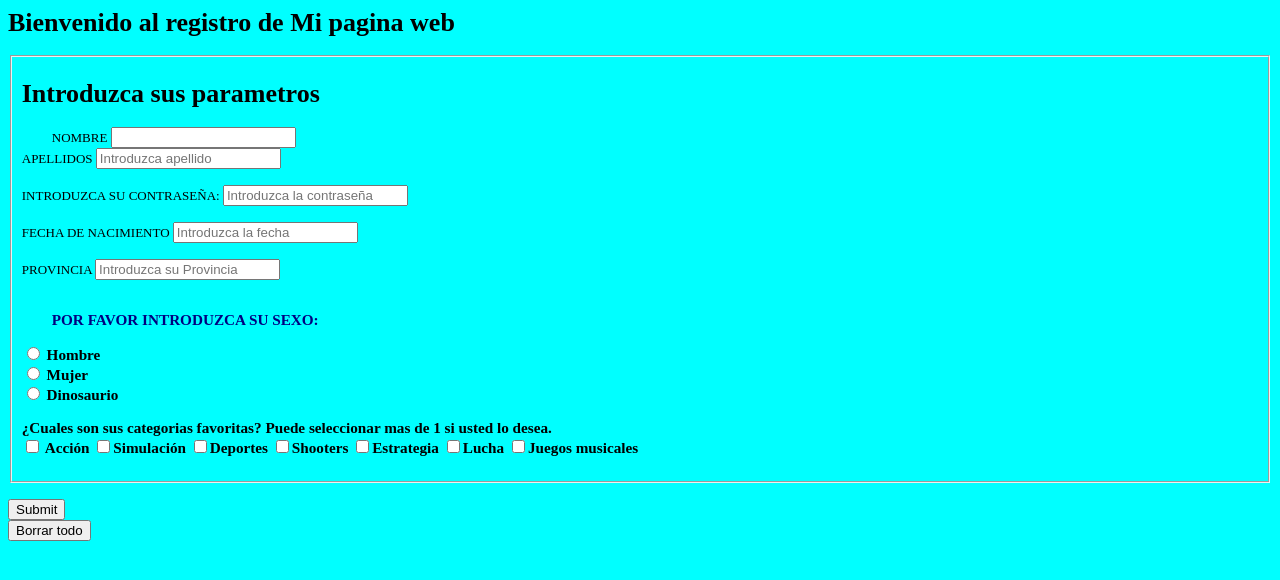
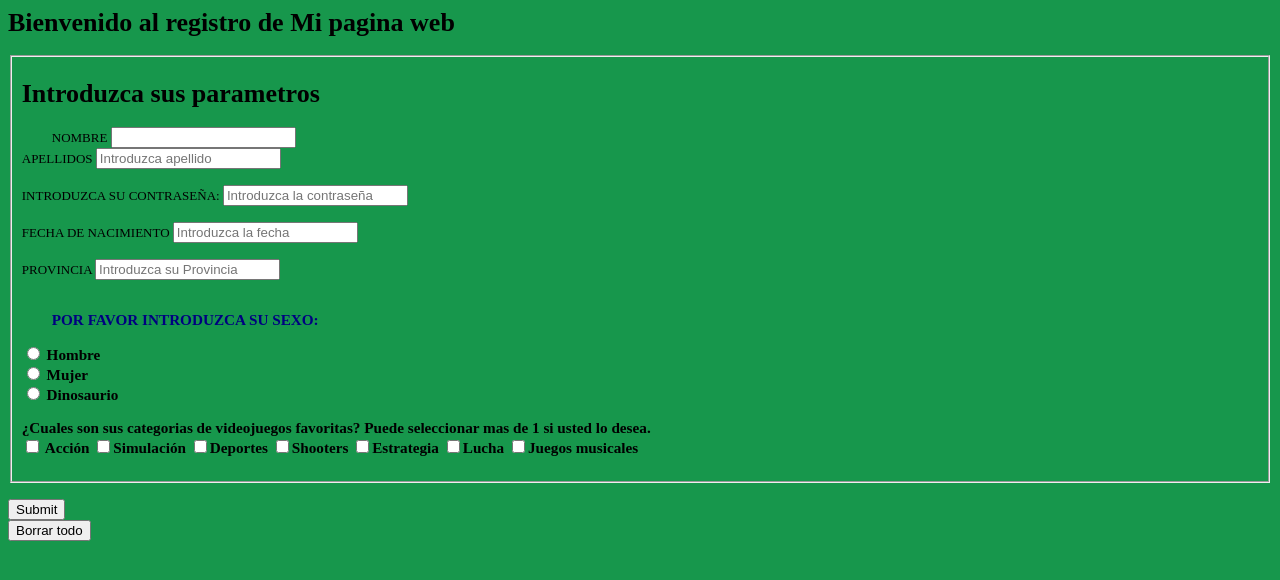
Before and after one commit to srpz2001/srpz2001.github.io, a plain HTML site: page Index1.html in a window 1280 px wide. Drawn offline with Linux system fonts and the light colour scheme.

Commit message:
Update Index1.html

```diff
--- a/Index1.html
+++ b/Index1.html
@@ -19,7 +19,7 @@
     <style>
         body {
             font-family: 'Aref Ruqaa';font-size: 13px;
-              background-color: rgb(0, 255, 255);
+              background-color: rgb(23, 151, 76);
           }
       </style>
     <h1>Bienvenido al registro de Mi pagina web</h1>
@@ -42,7 +42,7 @@
        <input type="radio" id="other" name="genero" value="Dinosaurio">
        <label for="other">Dinosaurio</label>
    <p>
-    <h3>¿Cuales son sus categorias favoritas? Puede seleccionar mas de 1 si usted lo desea.<br>
+    <h3>¿Cuales son sus categorias de videojuegos favoritas? Puede seleccionar mas de 1 si usted lo desea.<br>
 <label><input type="checkbox" name="Accion"> Acción</label>
 <label><input type="checkbox" name="Simulacion">Simulación</label>
 <label><input type="checkbox" name="Deportes">Deportes</label>
@@ -54,7 +54,7 @@
 </fieldset>
 <br>
 <input type="submit" value="Submit"><br>
-<input type="reset" value="Borrar todo" onclick="alert('Cuidado, si presioan este botón borrara todo')">
+<input type="reset" value="Borrar todo" onclick="alert('Cuidado, si presiona este botón borrara todo!!')">
 </form>
  <script type="text/javascript"></script>
 </h3>
```
